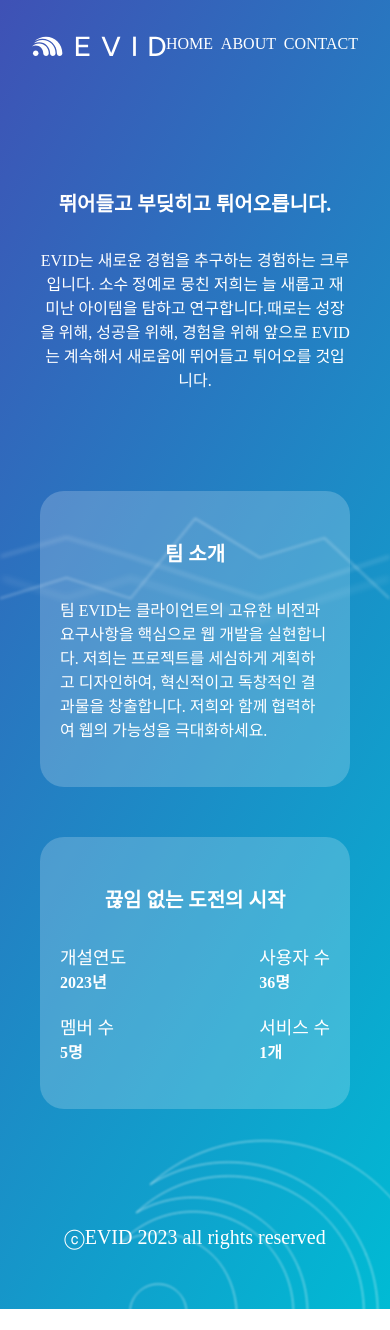
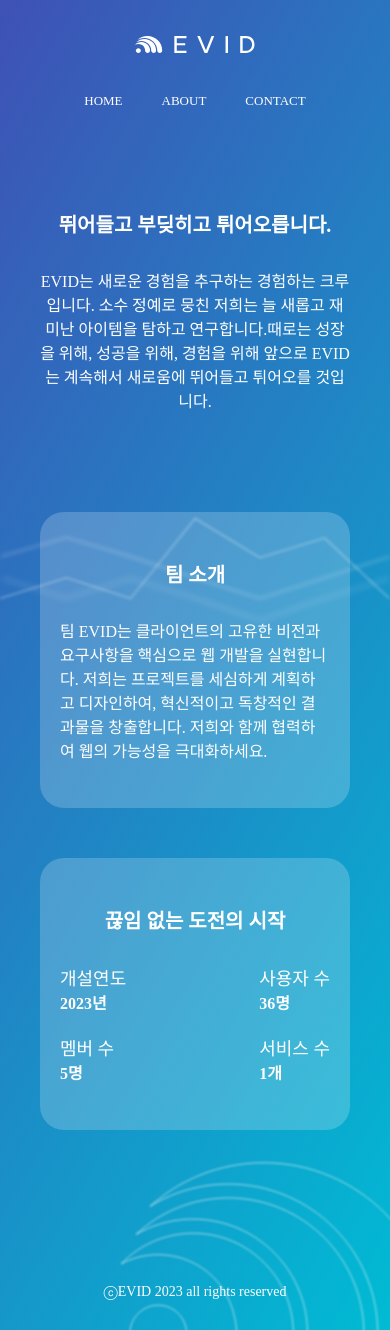
Before and after one commit to EulSeon/Frontend, a React (Create React App) app: page /about in a window 390 px wide. Before the commit the page ends 1309 px from the top, so only its background shows below. Built offline with nearby package versions, Linux system fonts and the light colour scheme; no server answers; a web font is replaced by a local one; what recoil-persist would draw is missing.

Commit message:
feat: header, footer 컴포넌트 반응형 제작

```diff
--- a/src/components/common/footer.tsx
+++ b/src/components/common/footer.tsx
@@ -13,16 +13,23 @@ const FooterLayout = styled.header`
   display: flex;
   justify-content: center;
   width: 100%;
-  padding: 60px 0;
+  padding: 30px 0;
   position: absolute;
   bottom: 0;
 
   & > p {
     color: #ffffff;
-    font-size: 20px;
+    font-size: 2rem;
     font-style: normal;
     font-weight: 300;
     line-height: normal;
+    word-break: break-all;
+  }
+
+  @media screen and (max-width: 768px) {
+    & > p {
+      font-size: 1.4rem;
+    }
   }
 `;
 
--- a/src/components/common/header.tsx
+++ b/src/components/common/header.tsx
@@ -30,6 +30,16 @@ const Header = styled.div`
   max-width: 1280px;
   margin: 0 auto;
   padding: 32px;
+
+  @media screen and (max-width: 768px) {
+    flex-direction: column;
+    gap: 40px;
+    padding: 32px 30px 0 30px;
+
+    & > img {
+      width: 120px;
+    }
+  }
 `;
 
 const Navbar = styled.nav`
@@ -37,6 +47,7 @@ const Navbar = styled.nav`
   flex-direction: row;
   justify-content: space-between;
   width: 361px;
+  max-width: 361px;
 
   & > a {
     color: #ffffff;
@@ -48,6 +59,17 @@ const Navbar = styled.nav`
     z-index: 1;
     cursor: pointer;
   }
+
+  @media screen and (max-width: 768px) {
+    width: 100%;
+    justify-content: center;
+    gap: 10vw;
+    overflow: auto;
+
+    & > a {
+      font-size: 1.3rem;
+    }
+  }
 `;
 
 export default Header_;
```
